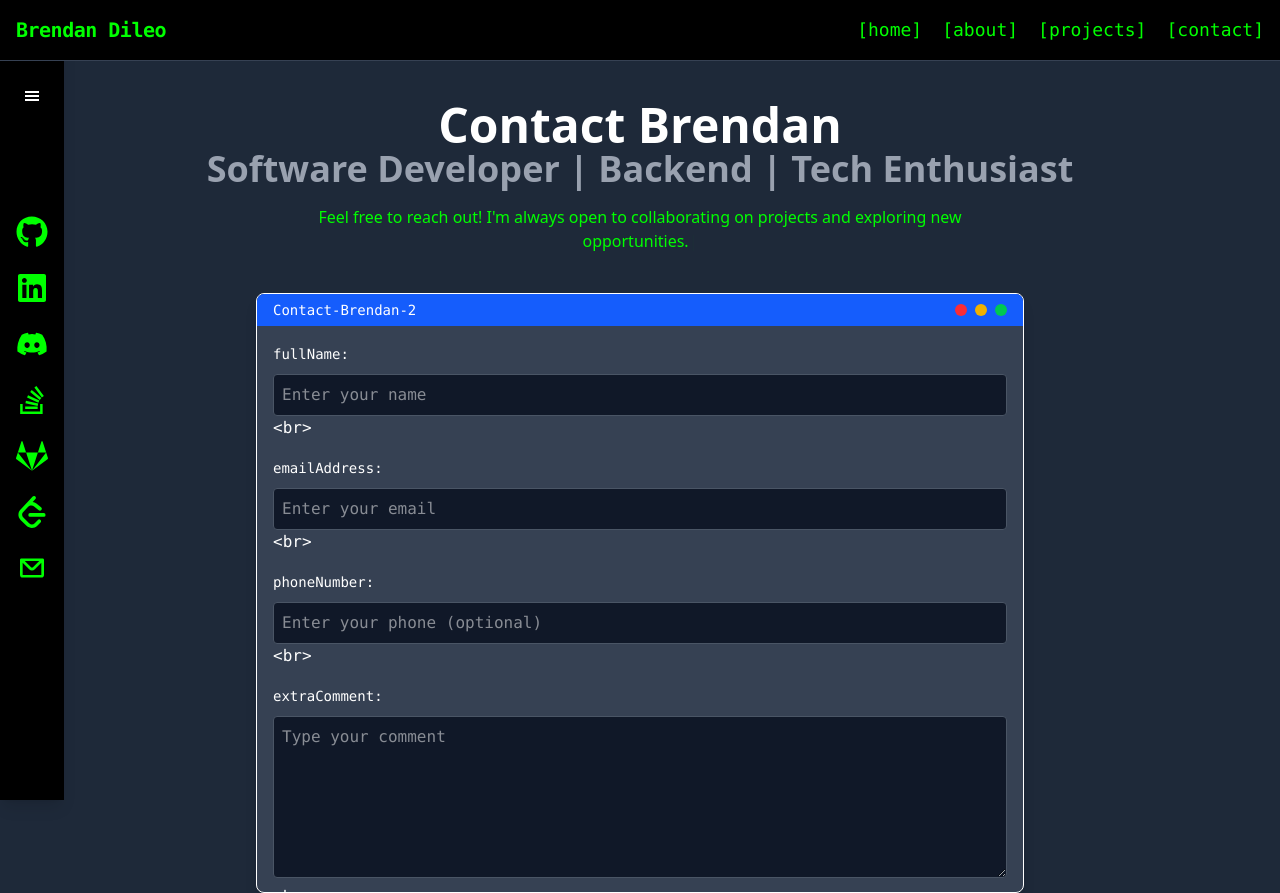
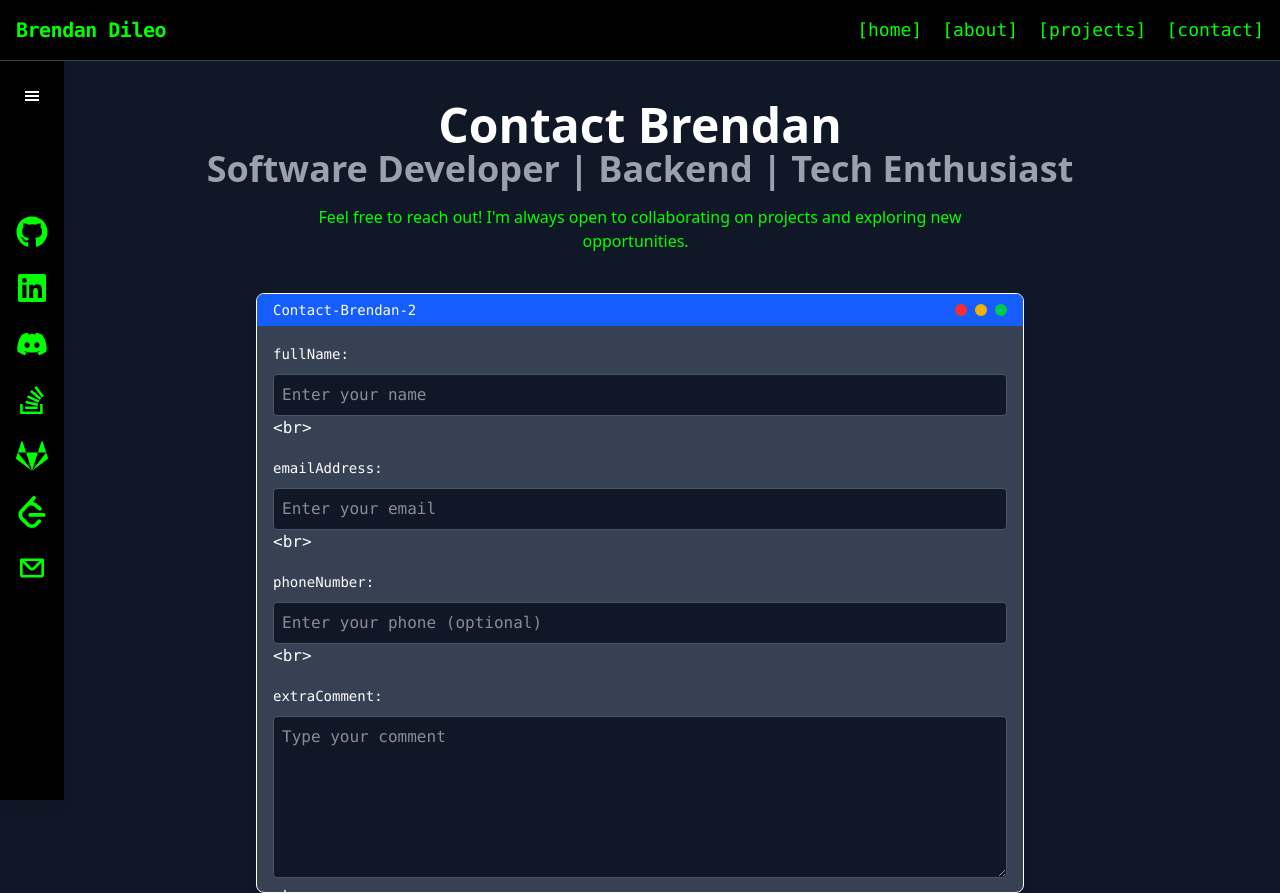
Before and after one commit to brendanddev/brendans-website, a React (Vite) app: page /contact in a window 1280 px wide. Built offline with nearby package versions, Linux system fonts and the light colour scheme.

Commit message:
Commit #75 - Style Changes to ThemeToggler and Contact

```diff
--- a/src/components/ThemeToggler.jsx
+++ b/src/components/ThemeToggler.jsx
@@ -16,7 +16,7 @@ const ThemeToggler = () => {
     return (
         <button
             onClick={toggleTheme}
-            className="fixed bottom-4 left-20 p-2 rounded-full bg-gray-300 dark:bg-gray-800 text-gray-900 dark:text-white"
+            className="fixed bottom-4 right-20 p-2 rounded-full bg-gray-300 dark:bg-gray-800 text-gray-900 dark:text-white"
         >
             {isDark ? <Sun size={30} /> : <Moon size={30} />}
         </button>
--- a/src/pages/Contact.jsx
+++ b/src/pages/Contact.jsx
@@ -8,7 +8,7 @@ import { motion } from "framer-motion"
 
 const Contact = () => {
     return (
-        <div className="w-full min-h-screen bg-gray-800 flex flex-col items-center">
+        <div className="w-full min-h-screen bg-gray-900 flex flex-col items-center">
             <Header
                 title="Contact Brendan"
                 subtitle="Software Developer | Backend | Tech Enthusiast"
```
